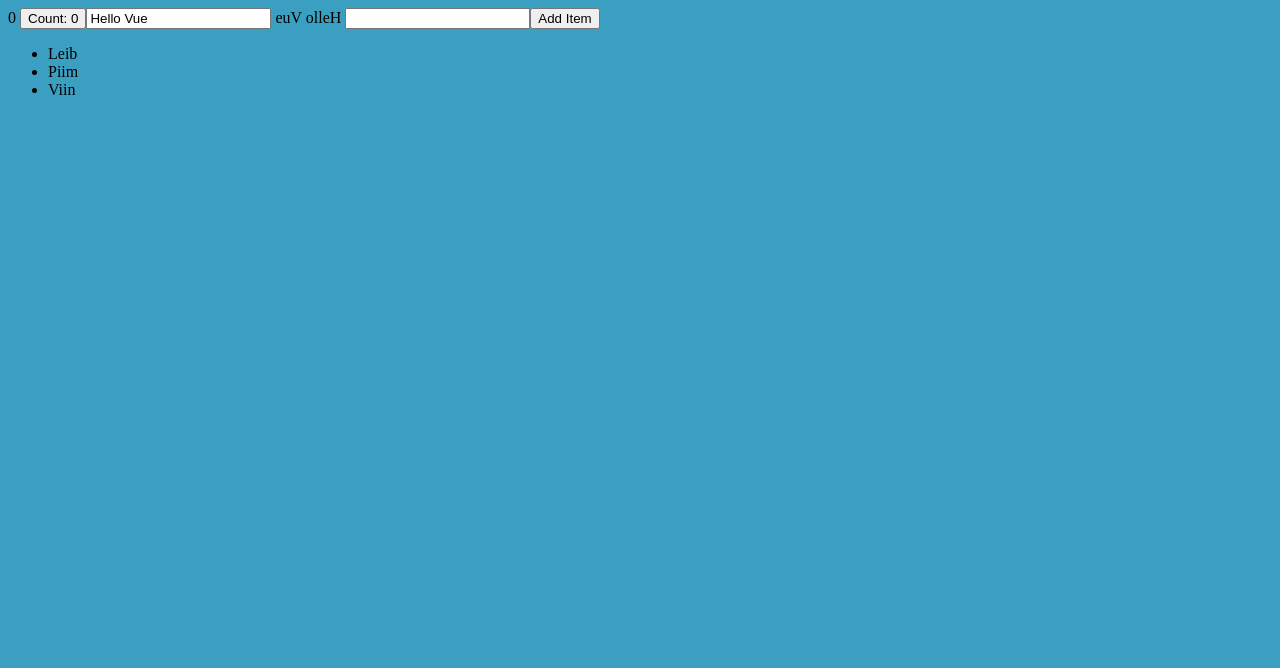
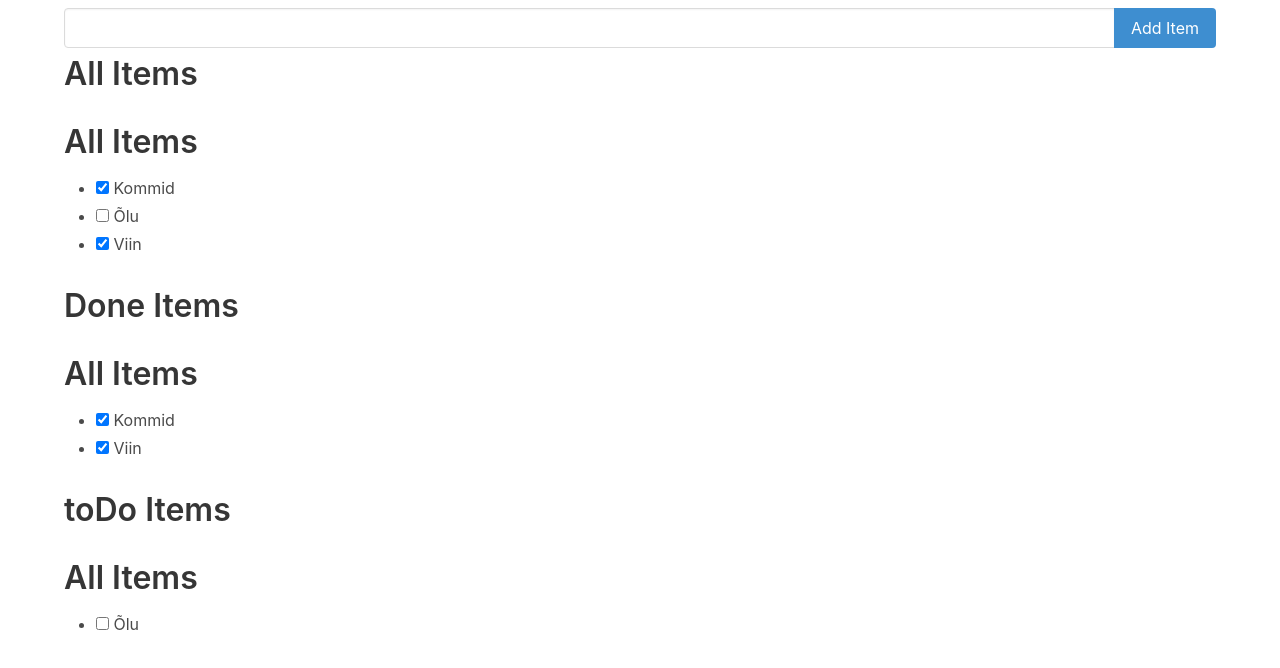
Before and after one commit to StefanLamminpija/ta22vlearnjs, a Vue app: page / in a window 1280 px wide. Shown: the top 668 px of the page. Built offline with nearby package versions, Linux system fonts and the light colour scheme.

Commit message:
added components, ItemListVue

```diff
--- a/package.json
+++ b/package.json
@@ -25,6 +25,7 @@
     "webpack-dev-server": "^4.15.1"
   },
   "dependencies": {
+    "bulma": "^0.9.4",
     "vue": "^3.3.9"
   }
 }
--- a/src/App.vue
+++ b/src/App.vue
@@ -1,46 +1,47 @@
 <script setup>
-    import { ref, reactive } from 'vue';
+import { ref, reactive, computed } from 'vue';
+import ItemList from './components/ItemList.vue';
 
 let message = ref('Hello Vue');
 let newItem = ref('');
 let count = ref(0);
+let i = 0;
 let items = reactive([
-        'Leib',
-        'Piim',
-        'Viin'
+    {id:i++,name:'Kommid', isDone: true},
+    {id:i++,name:'Õlu', isDone: false},
+    {id:i++,name:'Viin', isDone: true},
 ]);
-    function addItem(){
-        if(newItem.value.trim() !== ''){
-            items.push(newItem.value.trim());
+function addItem() {
+    if (newItem.value.trim() !== '') {
+        items.push({id:i++,name: newItem.value.trim(), isDone: false});
     }
     newItem.value = '';
 }
+
+const doneItems = computed(() => items.filter(item => item.isDone));
+const toDoItems = computed(() => items.filter(item => !item.isDone));
+
 </script>
 
 <template>
-
     <div class="container">
 
-        {{ count }}
-        <button class="button is-primary" @click="count++">Count: {{ count }}</button>
-
-        <!-- <input type="text" :value="message" class="input mt-2" @input="message=$event.target.value"> -->
-
-        <input type="text" v-model="message" class="input mt-2">
-        {{ message.split('').reverse().join('') }}
-
-        <input type="text" v-model="newItem" class="input mt-2" @keydown.enter="addItem">
-
-        <button class="button is-primary" @click="addItem">Add Item</button>
+        <div class="field has-addons my-2">
+            <div class="control is-expanded">
+                <input class="input" type="text" v-model="newItem" @keydown.enter="addItem">
+            </div>
+            <div class="control">
+                <a class="button is-info" @click="addItem">
+                    Add Item
+                </a>
+            </div>
+        </div>
 
         <div class="content">
-
-            <ul>
-                <li v-for="item in items">{{ item }}</li>
-            </ul>
+            <ItemList title="All Items" :items="items"></ItemList>
+            <ItemList title="Done Items" :items="doneItems"></ItemList>
+            <ItemList title="toDo Items" :items="toDoItems"></ItemList>
 
         </div> <!-- content -->
-
     </div> <!-- container -->
-
 </template>
--- /dev/null
+++ b/src/components/ItemList.vue
@@ -0,0 +1,19 @@
+<script setup>
+
+defineProps(['title', 'items']);
+
+</script>
+
+<template>
+
+    <h1> {{ title }} </h1>
+
+    <h1> All Items </h1>
+    <ul>
+        <li v-for="item in items" :key="item.id">
+            <input type="checkbox" v-model="item.isDone">
+            {{ item.name }}
+        </li>
+    </ul>
+
+</template>
--- a/src/style.scss
+++ b/src/style.scss
@@ -1,4 +1,4 @@
-$bgcolor: lightblue;
-body {
-    background-color: darken($bgcolor, 30%);
-}
+@charset "utf-8";
+$primary: lightblue;
+
+@import "../node_modules/bulma/bulma.sass"
```
Also changed, not shown: 2 other files (tests, documents, lock files or other folders). Lines whose indentation alone changed are shown as unchanged.
